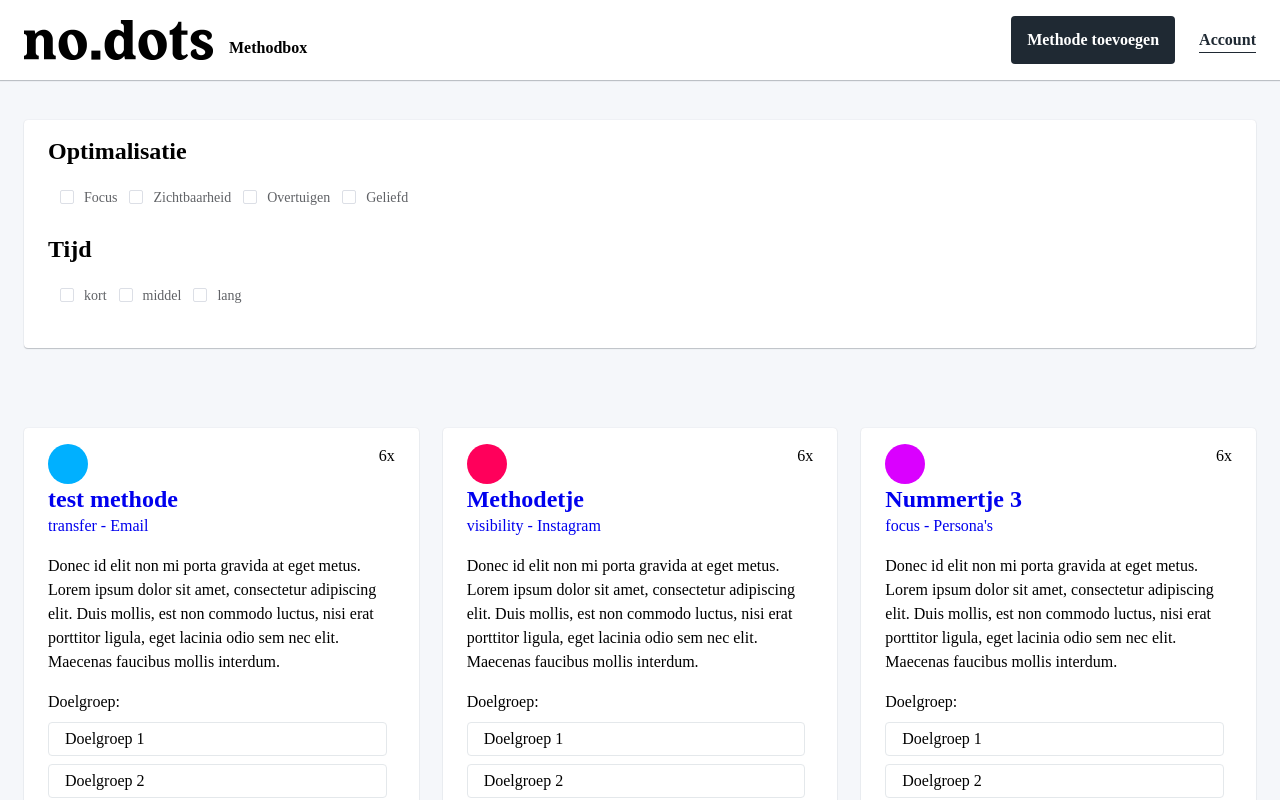
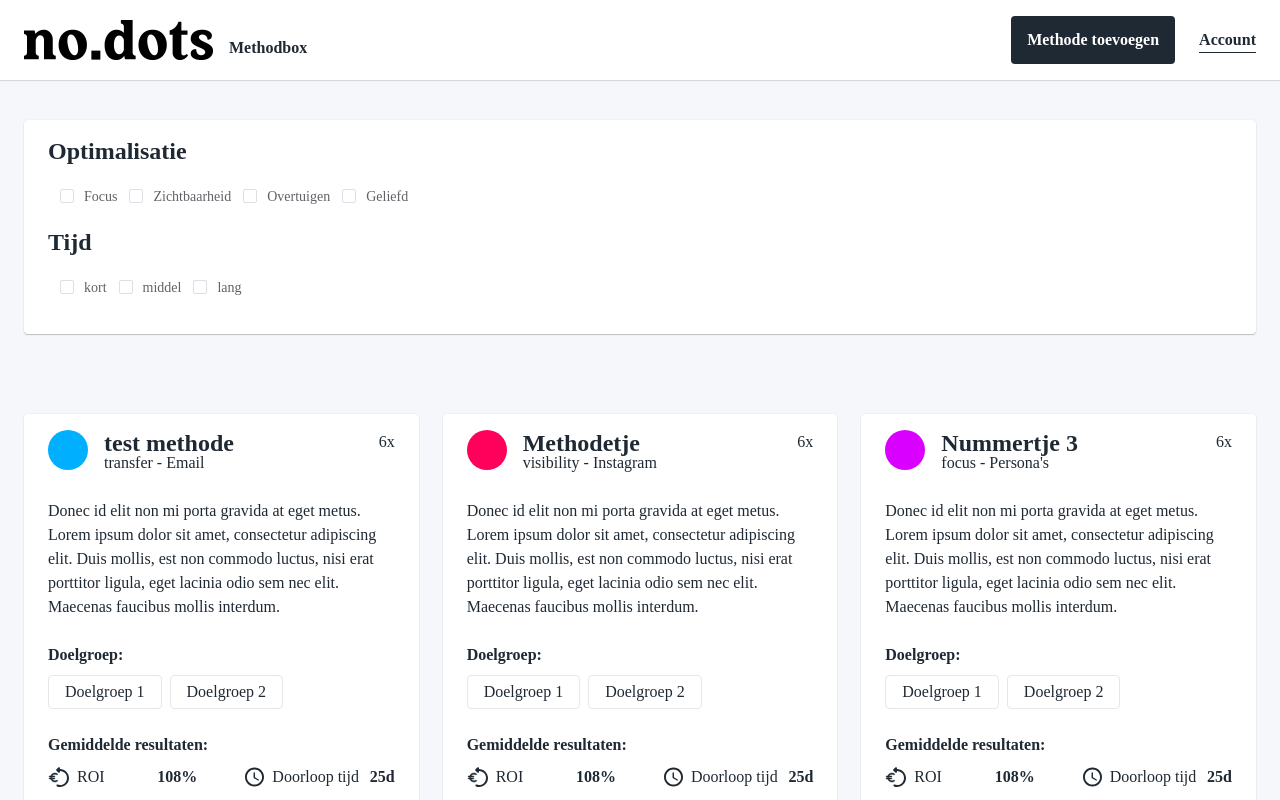
Before and after one commit to Aylin-Nederlof/Methodbox, a Vue app: page /#/ in a window 1280 px wide. Shown: the top 800 px of the page. Built offline with nearby package versions, Linux system fonts and the light colour scheme.

Commit message:
Update main.css

```diff
--- a/src/assets/css/main.css
+++ b/src/assets/css/main.css
@@ -2,35 +2,51 @@ body{
     background-color: hsl(210, 33%, 97%);
     font-family: "Space Grotesk";
     font-size: 16px;
-    line-height: 24px;
+    line-height: 1.5;
     margin: 0;
+    color: rgba(31,41,51,1);
 }
-.el-row{
 
+.main{
+    margin: 0 24px;
+  }
+
+.knoppen{
+    display: flex;
+    margin: 24px 24px 40px;
+}
+
+button{
+    cursor: pointer;
 }
 
 .menu .el-col{
     display: flex;
     align-items: center;
 }
+a{
+    color: rgba(31,41,51,1);
+}
 p{
-    font-size: 16px;
-    line-height: 24px;
+    margin: 0;
 }
-
 h2{
     font-size: 24px;
     font-weight: bold;
-    letter-spacing: 0px;
-    line-height: 30px;
-    margin:0;
+    line-height: 1.25;
+    margin: 0;
 }
 
 h4{
     font-size: 16px;
-    line-height: 24px;
+    line-height: 1.5;
     font-weight: bold;
     margin: 16px 0 0 16px;
+}
+
+label{
+    display: block;
+    font-weight: bold;
 }
 
 .card-bg {
@@ -40,11 +56,44 @@ h4{
     box-shadow: 0 0 1.5px 0 rgba(31,41,51,0.12), 0 1px 1px 0 rgba(31,41,51,0.24);
   }
 
+  .MethodCards{
+      margin-bottom: 24px;
+  }
+
+  .categoryTitle{
+      display: flex;
+  }
+
+  .categoryTitle h2{
+      margin-top:-0.1em;
+  }
+  .categoryTitle .subTitle{
+    margin-top:-0.4em;
+}
+
+.tags{
+    display: flex;
+    align-items: center;
+    flex-wrap: wrap;
+
+}
+.section{
+    margin: 24px 0 0;
+}
+
+.grey{
+    background-color: hsl(210, 33%, 97%);
+  }
   .menu-bg {
     padding: 16px 24px;
     background-color: #ffffff;
-    box-shadow: 0 0 1.5px 0 rgba(31,41,51,0.12), 0 1px 1px 0 rgba(31,41,51,0.24);
+    box-shadow: 0 0 1.5px 0 rgba(31,41,51,0.12), 0 1px 1px 0 rgba(31,41,51,0.12);
   }
+
+.icon{
+    line-height: 24;
+    font-size: 16px;
+}
 .iconMarginRight{
     margin:0 8px 0 0;
 }
@@ -61,6 +110,10 @@ h4{
     margin: 0 0 0 24px;
 }
 
+.pushRight{
+    margin-left: auto;
+}
+
 .logo{
     height:40px;
     line-height: 36px;
```
